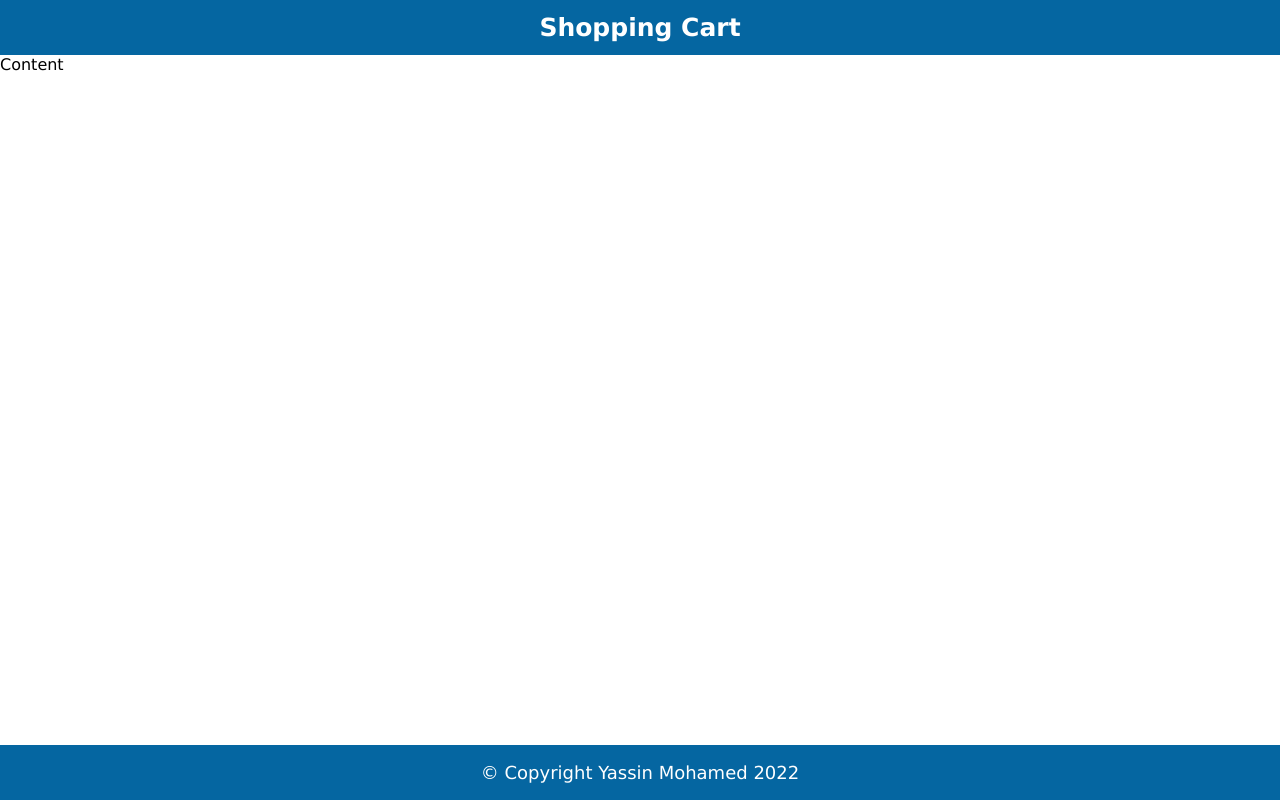
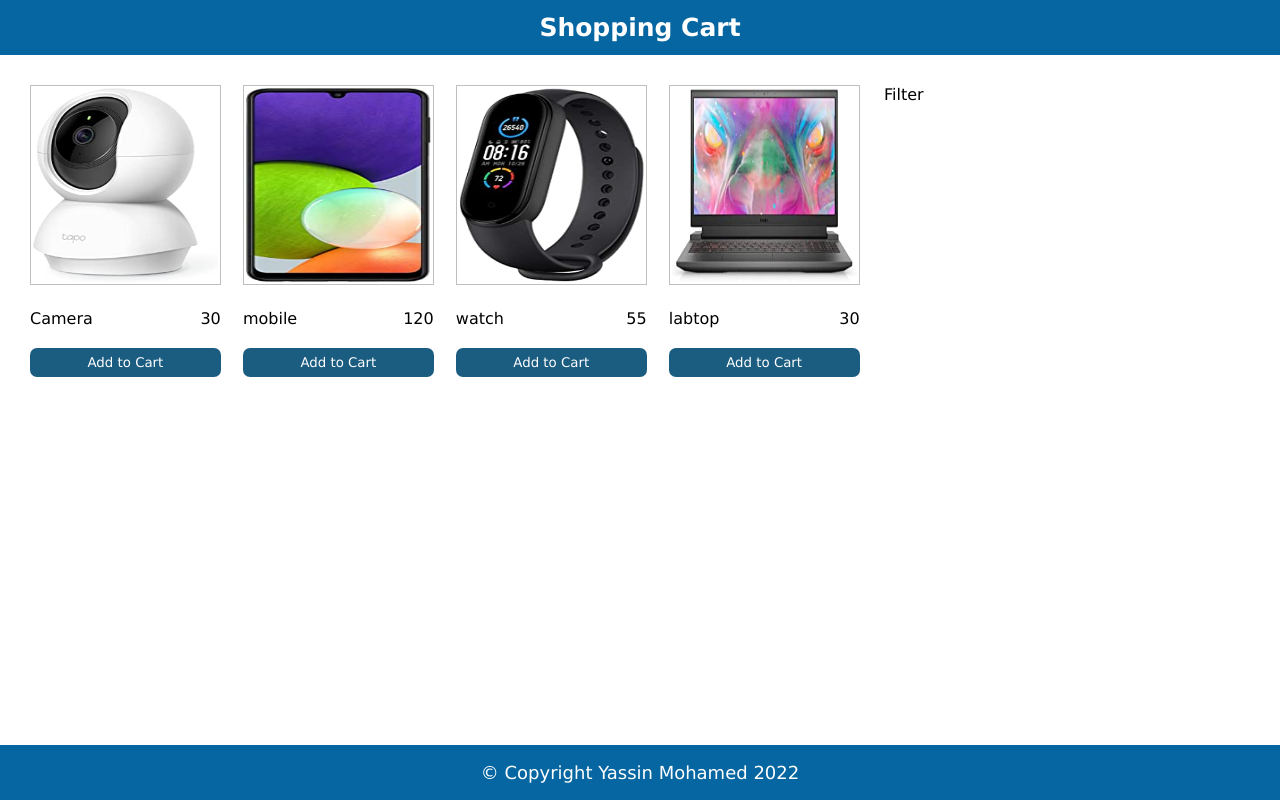
Before and after one commit to Yassinmoh/-shopping-cart-2, a React (Create React App) app in the folder Client/: page / in a window 1280 px wide. Built offline with nearby package versions, Linux system fonts and the light colour scheme.

Commit message:
Create Product Component

```diff
--- a/Client/src/App.js
+++ b/Client/src/App.js
@@ -1,13 +1,19 @@
+import React ,{useState} from 'react'
 import './CSS/index.css'
 import Header from './components/Header/Header'
 import Footer from './components/Footer/Footer'
-import {words} from './words'
+import Products from './components/Products/Products'
+import data from './data.json'
 function App() {
+  const [products,setProducts]=useState(data)
   return (
     <div className="layout">
       <Header />
       <main>
-        {words.Content}
+        <div className="wrapper">
+          <Products products={products}/>
+          <div className="filter-wrapper">Filter</div>
+        </div>
       </main>
       <Footer/>
 
--- a/Client/src/CSS/index.css
+++ b/Client/src/CSS/index.css
@@ -25,3 +25,17 @@
 main{
   grid-area:main;
 }
+
+.wrapper{
+  display: flex;
+  justify-content:space-between;
+  padding:30px;
+}
+
+.products-wrapper{
+  width: 68%;
+}
+
+.filter-wrapper{
+  width: 30%;
+}
--- /dev/null
+++ b/Client/src/components/Products/Products.css
@@ -0,0 +1,43 @@
+.products-wrapper {
+  display: -webkit-box;
+  display: -ms-flexbox;
+  display: flex;
+  -webkit-box-pack: justify;
+      -ms-flex-pack: justify;
+          justify-content: space-between;
+}
+
+.products-wrapper .product-item {
+  width: 23%;
+}
+
+.products-wrapper .product-item img {
+  width: 100%;
+  height: 200px;
+  padding: 2px;
+  border: 1px solid #c0c0c0;
+}
+
+.products-wrapper .product-item .product-desc {
+  display: -webkit-box;
+  display: -ms-flexbox;
+  display: flex;
+  -webkit-box-pack: justify;
+      -ms-flex-pack: justify;
+          justify-content: space-between;
+  -webkit-box-align: center;
+      -ms-flex-align: center;
+          align-items: center;
+  margin: 20px 0;
+}
+
+.products-wrapper button {
+  width: 100%;
+  background-color: #1b5c81;
+  color: #fff;
+  display: block;
+  border: 0;
+  padding: 7px;
+  border-radius: 7px;
+}
+/*# sourceMappingURL=Products.css.map */
--- /dev/null
+++ b/Client/src/components/Products/Products.js
@@ -0,0 +1,18 @@
+import React from 'react'
+import './Products.css'
+const Products = ({products}) => {
+    return (
+        <div className="products-wrapper">{products.map(product => (
+            <div className="product-item" key={Math.random()}>
+                    <img src={product.imageUrl}/>
+                    <div className="product-desc">
+                        <p>{product.title}</p>
+                        <span>{product.price}</span>
+                    </div>
+                <button>Add to Cart</button>
+            </div>
+        ))}</div>
+    )
+}
+
+export default Products
--- /dev/null
+++ b/Client/src/components/Products/Products.scss
@@ -0,0 +1,34 @@
+.products-wrapper{
+    display:flex;
+    justify-content:space-between;
+
+
+    .product-item{
+        width:23%;
+        // border: 1px solid #c0c0c0;
+        // padding:3px;
+
+        img{
+            width:100%;
+            height:200px;
+            padding:2px;
+            border: 1px solid #c0c0c0;
+        }
+
+        .product-desc{
+            display:flex;
+            justify-content:space-between;
+            align-items:center;
+            margin: 20px 0;
+        }
+    }
+    button{
+        width:100%;
+        background-color: #1b5c81;
+        color: #fff;
+        display:block;
+        border: 0;
+        padding:7px;
+        border-radius: 7px;
+    }
+}
--- a/Client/src/data.json
+++ b/Client/src/data.json
@@ -26,7 +26,7 @@
     {
         "id":"id4",
         "title":"labtop",
-        "imageUrl":"/images/mobile.jpg",
+        "imageUrl":"/images/labtop.jpg",
         "desc":"this is Mobile",
         "price":"30",
         "size":["S","M"]
```
Also changed, not shown: 1 other file (tests, documents, lock files or other folders).
